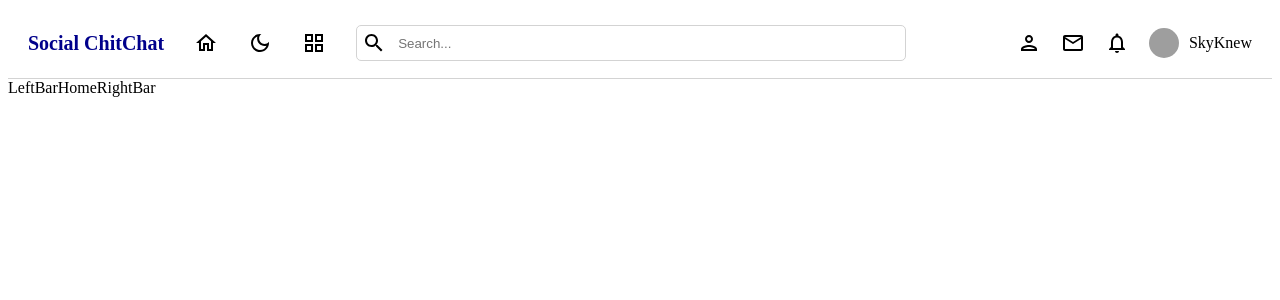
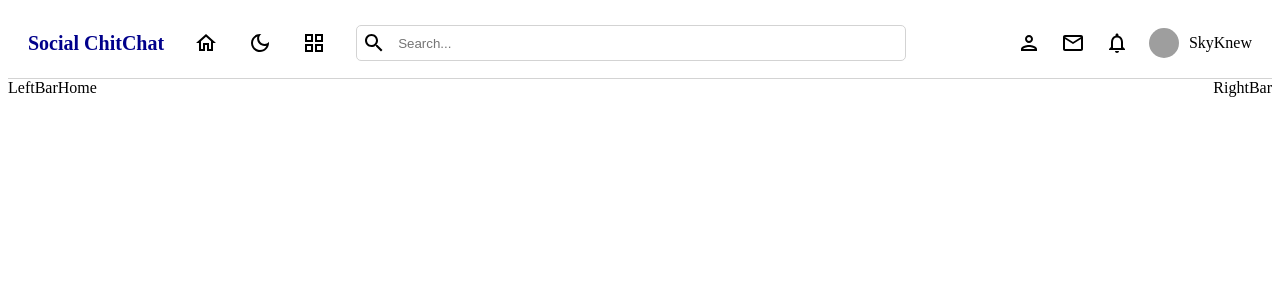
Before and after one commit to Skyknew/social-media, a React (Create React App) app: page / in a window 1280 px wide. Shown: the top 300 px of the page. Built offline with nearby package versions, Linux system fonts and the light colour scheme; grey boxes are pictures that could not be loaded.

Commit message:
Divide the outlet with style flex

```diff
--- a/src/App.jsx
+++ b/src/App.jsx
@@ -22,7 +22,9 @@ function App() {
         <Navbar />
         <div style={{display: "flex" }}>
           <LeftBar />
-          <Outlet />
+          <div style={{ flex: 6 }}>
+            <Outlet />
+          </div>
           <RightBar />
         </div>
       </div>
```
